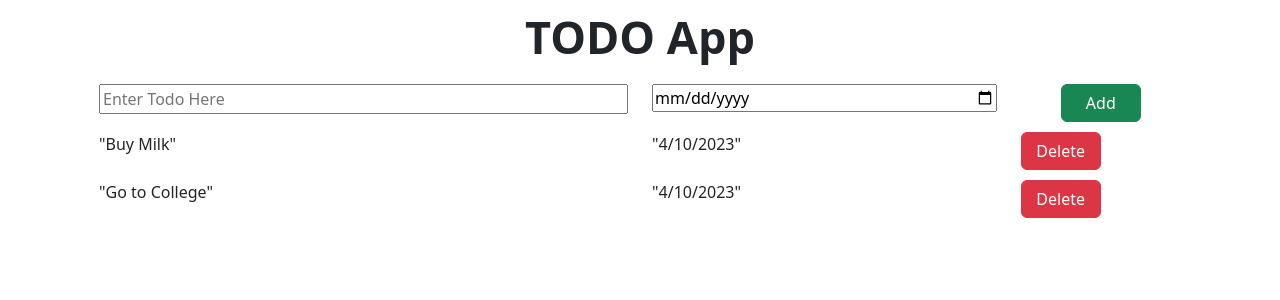
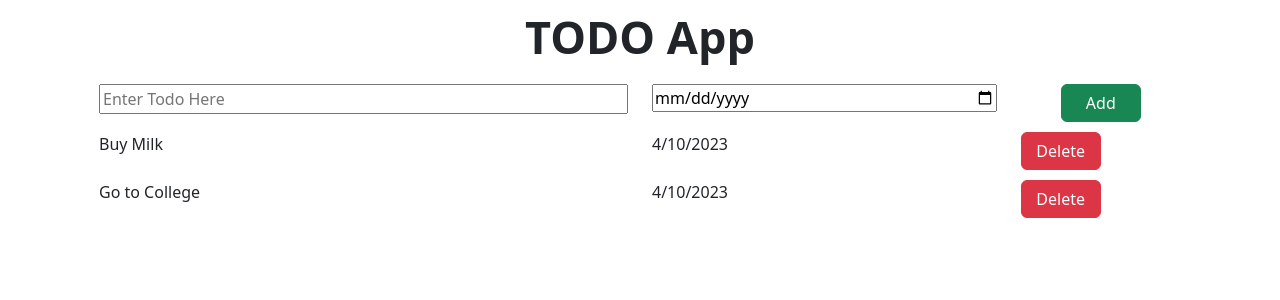
Before and after one commit to RohanKumarJha/frontend-projects, a React (Vite) app in the folder to-do-app/: page / in a window 1280 px wide. Shown: the top 300 px of the page. Built offline with nearby package versions, Linux system fonts and the light colour scheme.

Commit message:
to-do app version-2

```diff
--- a/to-do-app/src/App.css
+++ b/to-do-app/src/App.css
@@ -13,10 +13,10 @@ input {
   text-align: left;
 }
 
-.kg-button {
+.my-button {
   min-width: 80px;
 }
 
-.kg-row {
+.my-row {
   margin: 10px 5px;
 }
--- a/to-do-app/src/App.jsx
+++ b/to-do-app/src/App.jsx
@@ -1,53 +1,21 @@
 import 'bootstrap/dist/css/bootstrap.min.css';
 
 import "./App.css";
+import AppHeader from './Components/AppHeader';
+import AddToDo from './Components/AddToDo';
+import ToDoItem1 from './Components/ToDoItem1';
+import ToDoItem2 from './Components/ToDoItem2';
 
 function App() {
   return (
     <center className="todo-container">
+      <AppHeader />
 
-      <h1>TODO App</h1>
-
-      <div className="container text-center">
-        <div className="row kg-row">
-          <div className="col-6">
-            <input type="text" placeholder="Enter Todo Here" />
-          </div>
-          <div className="col-4">
-            <input type="date" />
-          </div>
-          <div className="col-2">
-            <button type="button" className="btn btn-success kg-button">
-              Add
-            </button>
-          </div>
-        </div>
-      </div>
+      <AddToDo />
 
       <div className="items-container">
-        <div className="container">
-          <div className="row kg-row">
-            <div className="col-6">"Buy Milk"</div>
-            <div className="col-4">"4/10/2023"</div>
-            <div className="col-2">
-              <button type="button" className="btn btn-danger kg-button">
-                Delete
-              </button>
-            </div>
-          </div>
-        </div>
-
-        <div className="container">
-          <div className="row kg-row">
-            <div className="col-6">"Go to College"</div>
-            <div className="col-4">"4/10/2023"</div>
-            <div className="col-2">
-              <button type="button" className="btn btn-danger kg-button">
-                Delete
-              </button>
-            </div>
-          </div>
-        </div>
+        <ToDoItem1 />
+        <ToDoItem2 />
       </div>
     </center>
   );
--- /dev/null
+++ b/to-do-app/src/Components/AddToDo.jsx
@@ -0,0 +1,21 @@
+const AddToDo = () => {
+  return (
+    <div className="container text-center">
+      <div className="row my-row">
+        <div className="col-6">
+          <input type="text" placeholder="Enter Todo Here" />
+        </div>
+        <div className="col-4">
+          <input type="date" />
+        </div>
+        <div className="col-2">
+          <button type="button" className="btn btn-success my-button">
+            Add
+          </button>
+        </div>
+      </div>
+    </div>
+  );
+}
+
+export default AddToDo;
--- /dev/null
+++ b/to-do-app/src/Components/AppHeader.jsx
@@ -0,0 +1,5 @@
+const AppHeader = () => {
+  return <h1>TODO App</h1>;
+}
+
+export default AppHeader;
--- /dev/null
+++ b/to-do-app/src/Components/ToDoItem1.jsx
@@ -0,0 +1,21 @@
+const ToDoItem1 = () => {
+
+  let toDoName = "Buy Milk";
+  let toDoDate = "4/10/2023";
+
+  return (
+    <div className="container">
+      <div className="row my-row">
+        <div className="col-6">{toDoName}</div>
+        <div className="col-4">{toDoDate}</div>
+        <div className="col-2">
+          <button type="button" className="btn btn-danger my-button">
+            Delete
+          </button>
+        </div>
+      </div>
+    </div>
+  );
+}
+
+export default ToDoItem1;
--- /dev/null
+++ b/to-do-app/src/Components/ToDoItem2.jsx
@@ -0,0 +1,21 @@
+const ToDoItem2 = () => {
+
+  let toDoName = "Go to College";
+  let toDoDate = "4/10/2023";
+
+  return (
+    <div className="container">
+      <div className="row my-row">
+        <div className="col-6">{toDoName}</div>
+        <div className="col-4">{toDoDate}</div>
+        <div className="col-2">
+          <button type="button" className="btn btn-danger my-button">
+            Delete
+          </button>
+        </div>
+      </div>
+    </div>
+  );
+}
+
+export default ToDoItem2;
```
